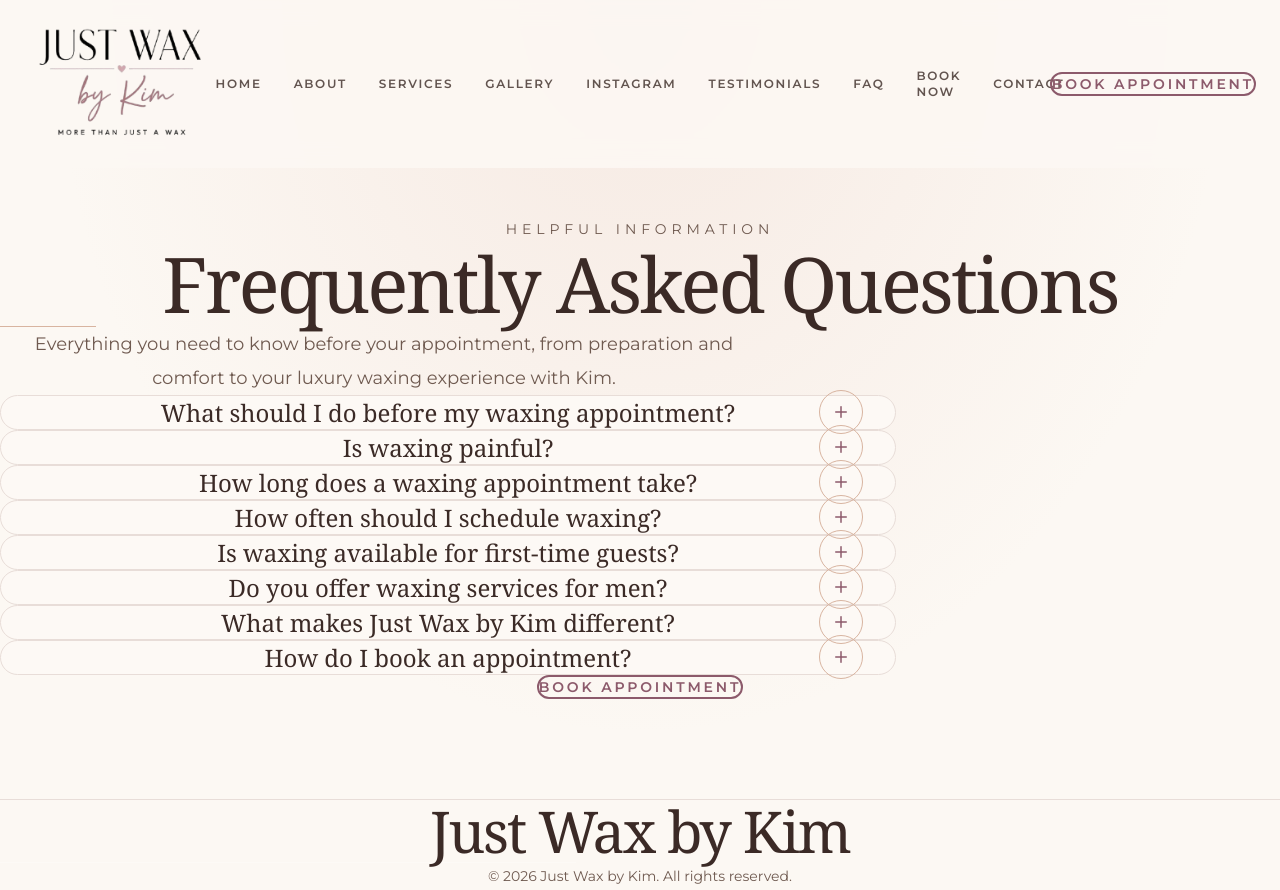
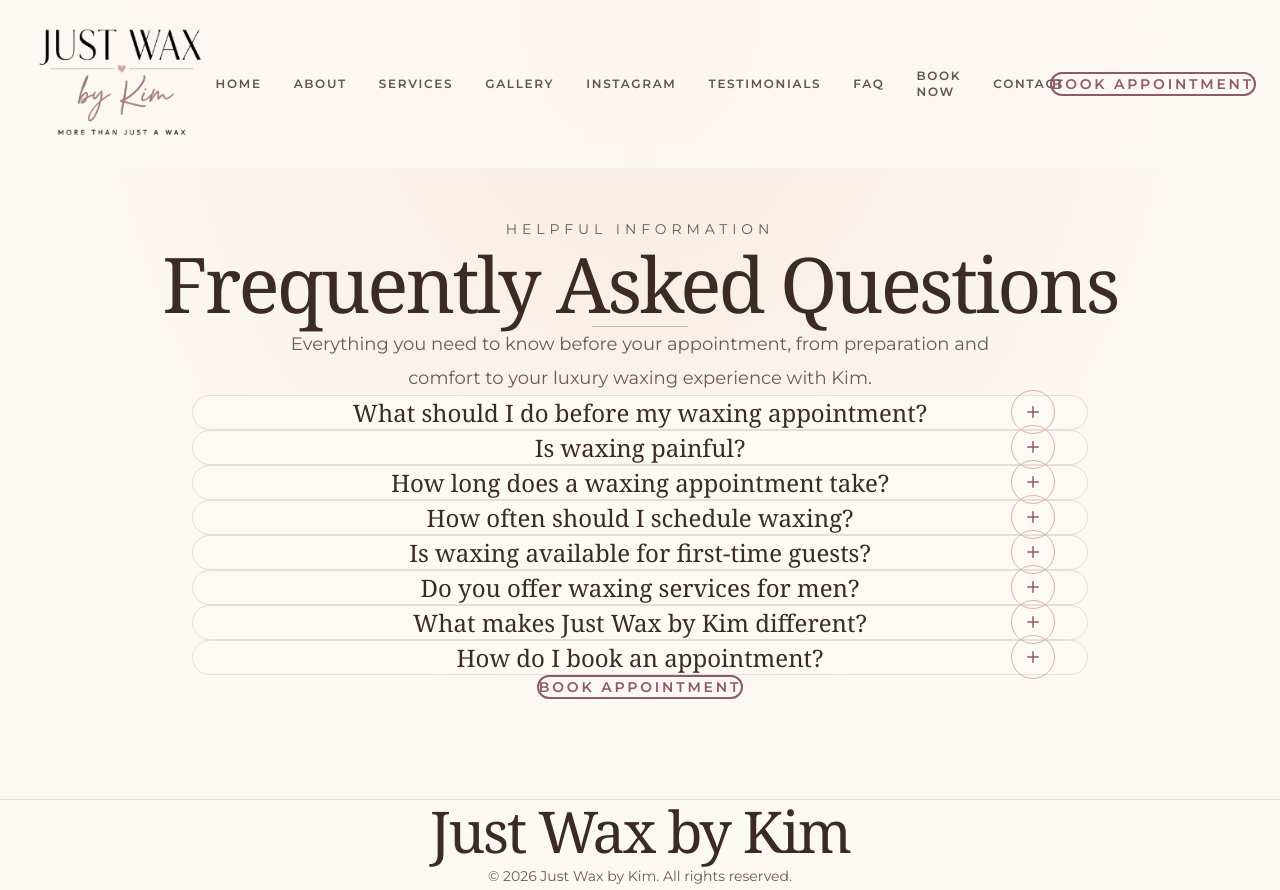
Before and after one commit to kevin-phan-25/just-wax-by-kim, a Next.js app: page /faq in a window 1280 px wide. Built offline with nearby package versions, Linux system fonts and the light colour scheme; a web font is replaced by a local one.

Commit message:
Update FAQ.tsx

```diff
--- a/features/faq/FAQ.tsx
+++ b/features/faq/FAQ.tsx
@@ -10,7 +10,7 @@
  * • Matched Contact / Gallery / Testimonials spacing system
  * • Added internal navbar clearance (spacer pattern)
  * • Removed width restrictions
- * • Centered FAQ content properly
+ * • Centered all FAQ content
  * • Preserved editorial typography
  * -----------------------------------------------------------------------------
  */
@@ -69,6 +69,9 @@ export default function FAQ() {
           px-6
           text-center
           pb-32
+          flex
+          flex-col
+          items-center
         "
       >
 
@@ -79,6 +82,10 @@ export default function FAQ() {
           className="
             w-full
             mb-16
+            flex
+            flex-col
+            items-center
+            text-center
           "
         >
 
@@ -151,9 +158,12 @@ export default function FAQ() {
         <div
           className="
             mt-20
-            mx-auto
             w-full
             max-w-5xl
+            flex
+            flex-col
+            items-center
+            text-center
           "
         >
 
@@ -178,6 +188,7 @@ export default function FAQ() {
             mt-20
             flex
             justify-center
+            w-full
           "
         >
 
```
